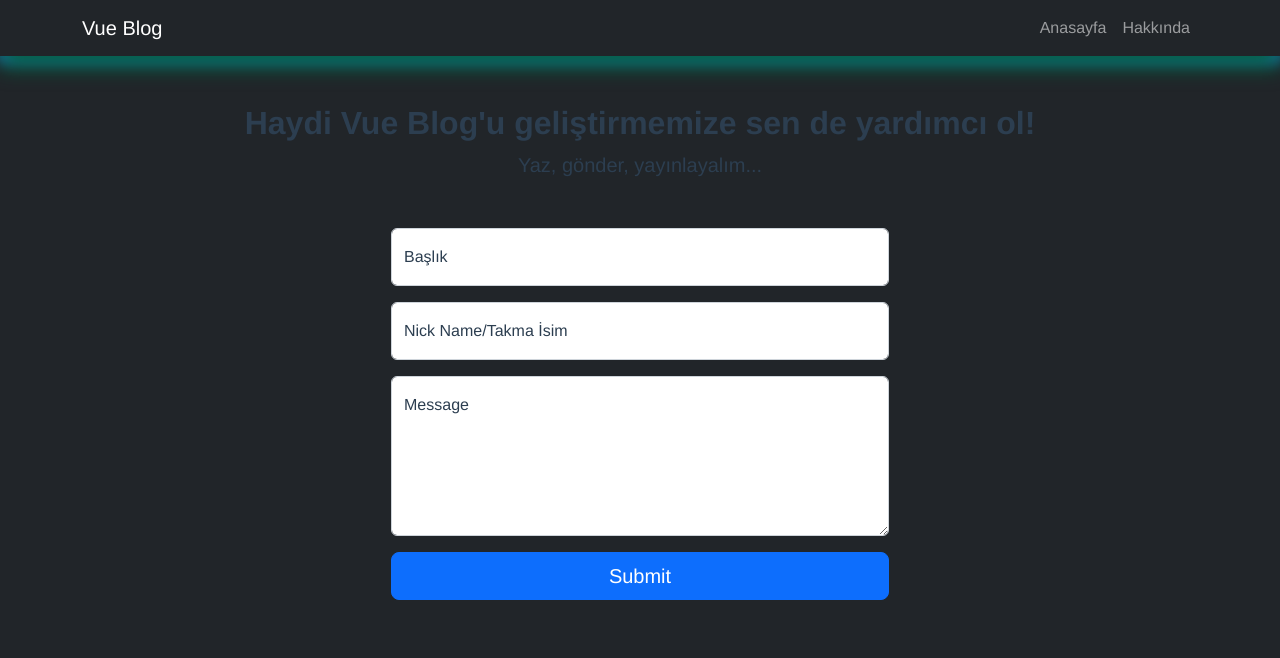
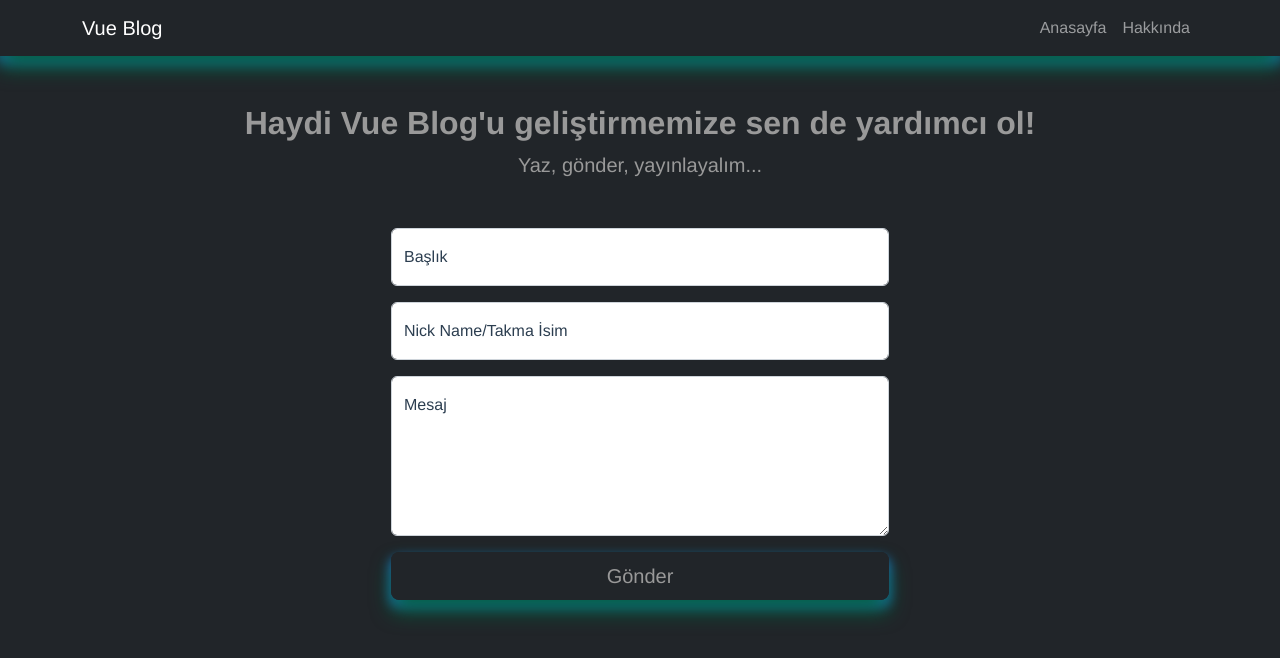
Before and after one commit to belkisarslan/vue-blog, a Vue app: page /addPost in a window 1280 px wide. Shown: the top 658 px of the page. Built offline with nearby package versions, Linux system fonts and the light colour scheme; no server answers.

Commit message:
addpost change style

```diff
--- a/src/views/AddPost.vue
+++ b/src/views/AddPost.vue
@@ -2,8 +2,8 @@
     <div>
         <div class="container px-5 my-5 px-5">
                 <div class="text-center mb-5">
-                <h2 class="fw-bolder">Haydi Vue Blog'u geliştirmemize sen de yardımcı ol!</h2>
-                <p class="lead mb-0">Yaz, gönder, yayınlayalım...</p>
+                <h2 class="explain fw-bolder">Haydi Vue Blog'u geliştirmemize sen de yardımcı ol!</h2>
+                <p class="explain lead mb-0">Yaz, gönder, yayınlayalım...</p>
                 </div>
                 <div class="row gx-5 justify-content-center">
                     <div class="col-lg-6">
@@ -22,11 +22,11 @@
                             <!-- Message input-->
                             <div class="form-floating mb-3">
                                 <textarea v-model="message" class="form-control" id="message" type="text" placeholder="Enter your message here..." style="height: 10rem"></textarea>
-                                <label for="message">Message</label>
+                                <label for="message">Mesaj</label>
                             </div>
 
                             <!-- Submit Button-->
-                            <div class="d-grid"><button class="btn btn-primary btn-lg" id="submitButton" type="submit">Submit</button></div>
+                            <div class="d-grid"><button class="buton btn btn-outline-dark btn-lg" type="submit">Gönder</button></div>
                         </form>
                     </div>
                 </div>
@@ -64,3 +64,16 @@ export default {
     }
  }
 </script>
+
+<style>
+.buton{
+  box-shadow: 0 12px 20px 0 #055f41, 0 6px 12px 0 #2387f9;
+  color: #999
+}
+.buton:hover{
+  color: #fff !important;
+ }
+ .explain{
+    color: #999;
+ }
+</style>
```
